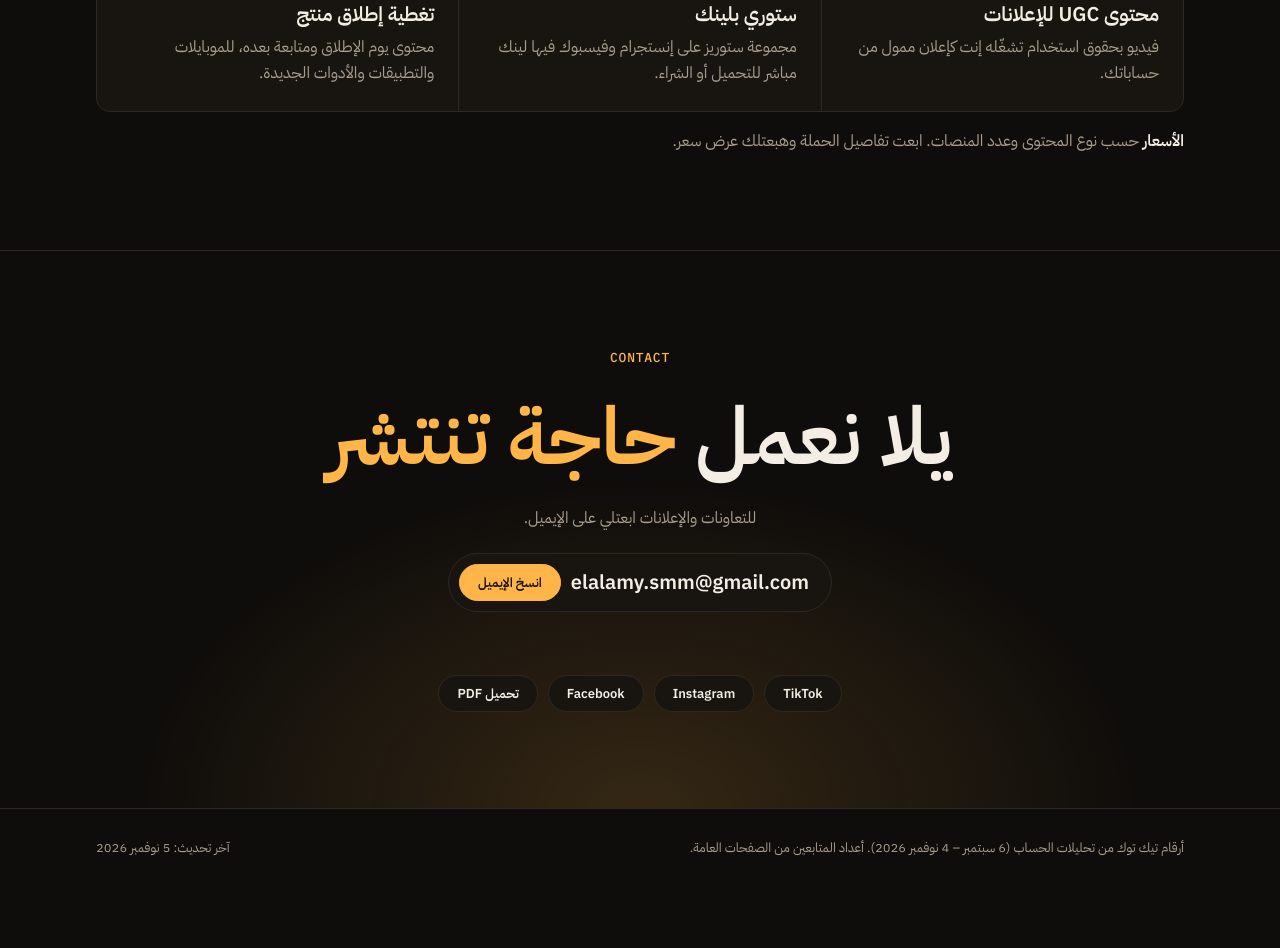
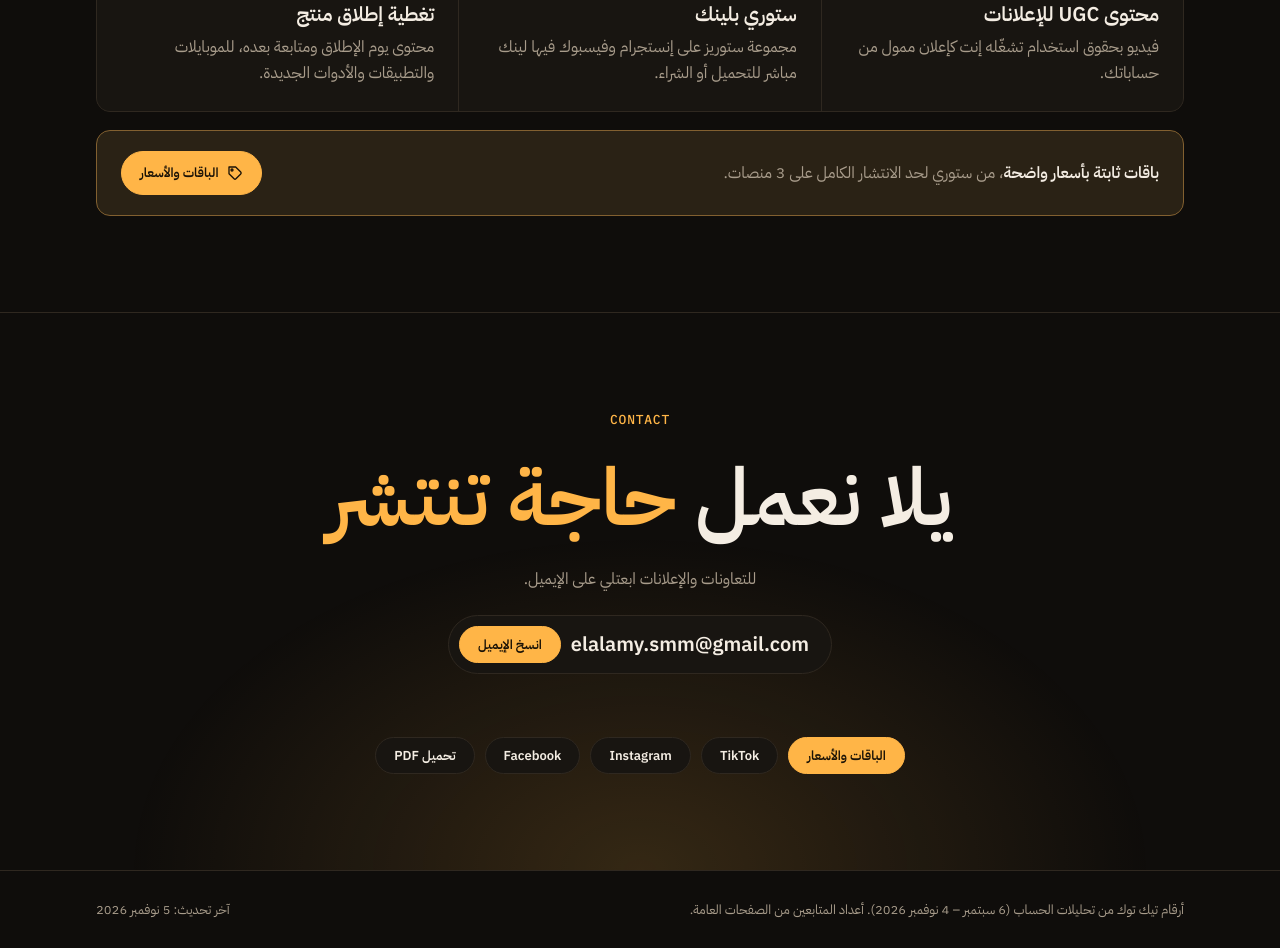
Before and after one commit to elalamyph/elalamyph.github.io, a plain HTML site: page index.html in a window 1280 px wide. Shown: the part 8052-9000 px from the top of the page. Before the commit the page ends 8939 px from the top, so only its background shows below. Drawn offline with Linux system fonts and the light colour scheme; a web font is replaced by a local one.

Commit message:
Add packages & prices button
Co-Authored-By: Claude Opus 5.5 <noreply@anthropic.com>

```diff
--- a/index.html
+++ b/index.html
@@ -418,8 +418,10 @@ section { padding-block: clamp(56px, 8vw, 96px); border-top: 1px solid var(--lin
 .svc h3 { font-size: var(--step-1); }
 .svc .mono { color: var(--amber); font-size: 11px; }
 .svc p { color: var(--muted); }
-.rates { margin-top: 16px; color: var(--muted); }
-.rates b { color: var(--fg); }
+.rates-cta { margin-top: 18px; display: flex; flex-wrap: wrap; align-items: center; justify-content: space-between; gap: 14px 24px; padding: 20px 24px; border-radius: var(--radius); border: 1px solid color-mix(in srgb, var(--amber) 40%, var(--line)); background: color-mix(in srgb, var(--amber) 8%, var(--surface)); }
+.rates-cta p { color: var(--muted); min-width: 0; }
+.rates-cta .btn { padding-block: 13px; }
+.rates-cta b { color: var(--fg); }
 
 /* contact */
 .contact { text-align: center; position: relative; overflow: hidden; }
@@ -1104,7 +1106,10 @@ footer .wrap { display: flex; flex-wrap: wrap; justify-content: space-between; g
         <div class="svc spot reveal" style="--i:4"><span class="mono">Stories</span><h3 data-i18n="s5">ستوري بلينك</h3><p data-i18n="s5p">مجموعة ستوريز على إنستجرام وفيسبوك فيها لينك مباشر للتحميل أو الشراء.</p></div>
         <div class="svc spot reveal" style="--i:5"><span class="mono">Launch</span><h3 data-i18n="s6">تغطية إطلاق منتج</h3><p data-i18n="s6p">محتوى يوم الإطلاق ومتابعة بعده، للموبايلات والتطبيقات والأدوات الجديدة.</p></div>
       </div>
-      <p class="rates reveal" data-i18n="rates" data-html><b>الأسعار</b> حسب نوع المحتوى وعدد المنصات. ابعت تفاصيل الحملة وهبعتلك عرض سعر.</p>
+      <div class="rates-cta reveal">
+        <p data-i18n="rates" data-html><b>باقات ثابتة بأسعار واضحة</b>، من ستوري لحد الانتشار الكامل على 3 منصات.</p>
+        <a class="btn btn-primary" href="https://elalamyph.github.io/rates.html"><svg viewBox="0 0 24 24" fill="none" stroke="currentColor" stroke-width="2" stroke-linecap="round" stroke-linejoin="round" aria-hidden="true"><path d="M20.6 13.4 13.4 20.6a2 2 0 0 1-2.8 0L3 13V3h10l7.6 7.6a2 2 0 0 1 0 2.8z"/><circle cx="7.5" cy="7.5" r="1.5"/></svg><span data-i18n="ratesBtn">الباقات والأسعار</span></a>
+      </div>
     </div>
   </section>
 
@@ -1119,6 +1124,7 @@ footer .wrap { display: flex; flex-wrap: wrap; justify-content: space-between; g
       </div>
       <span class="copied" id="copied" aria-live="polite"></span>
       <div class="socials">
+        <a class="btn btn-primary" href="https://elalamyph.github.io/rates.html"><span data-i18n="ratesBtn">الباقات والأسعار</span></a>
         <a class="btn" href="https://www.tiktok.com/@elalamy_ph" target="_blank" rel="noopener">TikTok</a>
         <a class="btn" href="https://www.instagram.com/elalamy_ph/" target="_blank" rel="noopener">Instagram</a>
         <a class="btn" href="https://www.facebook.com/mahmoudOthman800" target="_blank" rel="noopener">Facebook</a>
@@ -1190,7 +1196,7 @@ footer .wrap { display: flex; flex-wrap: wrap; justify-content: space-between; g
     s4: "UGC for ads", s4p: "A video with usage rights that you run as a paid ad from your own accounts.",
     s5: "Stories with a link", s5p: "A set of Instagram and Facebook stories with a direct download or purchase link.",
     s6: "Launch coverage", s6p: "Launch-day content plus follow-up, for new phones, apps and tools.",
-    rates: "<b>Rates</b> depend on the format and the number of platforms. Send me the campaign details and I'll reply with a quote.",
+    rates: "<b>Fixed packages with clear prices</b>, from a single story to full reach across 3 platforms.", ratesBtn: "Packages & prices",
     ctTitle: "Let's make something <em>that spreads</em>", ctSub: "For collaborations and ads, email me.",
     copy: "Copy email", foot1: "TikTok figures from account analytics (Sep 6 – Nov 4, 2026). Follower counts from public profiles.", foot2: "Last updated: Nov 5, 2026"
   };
```
Also changed, not shown: 2 other files.
